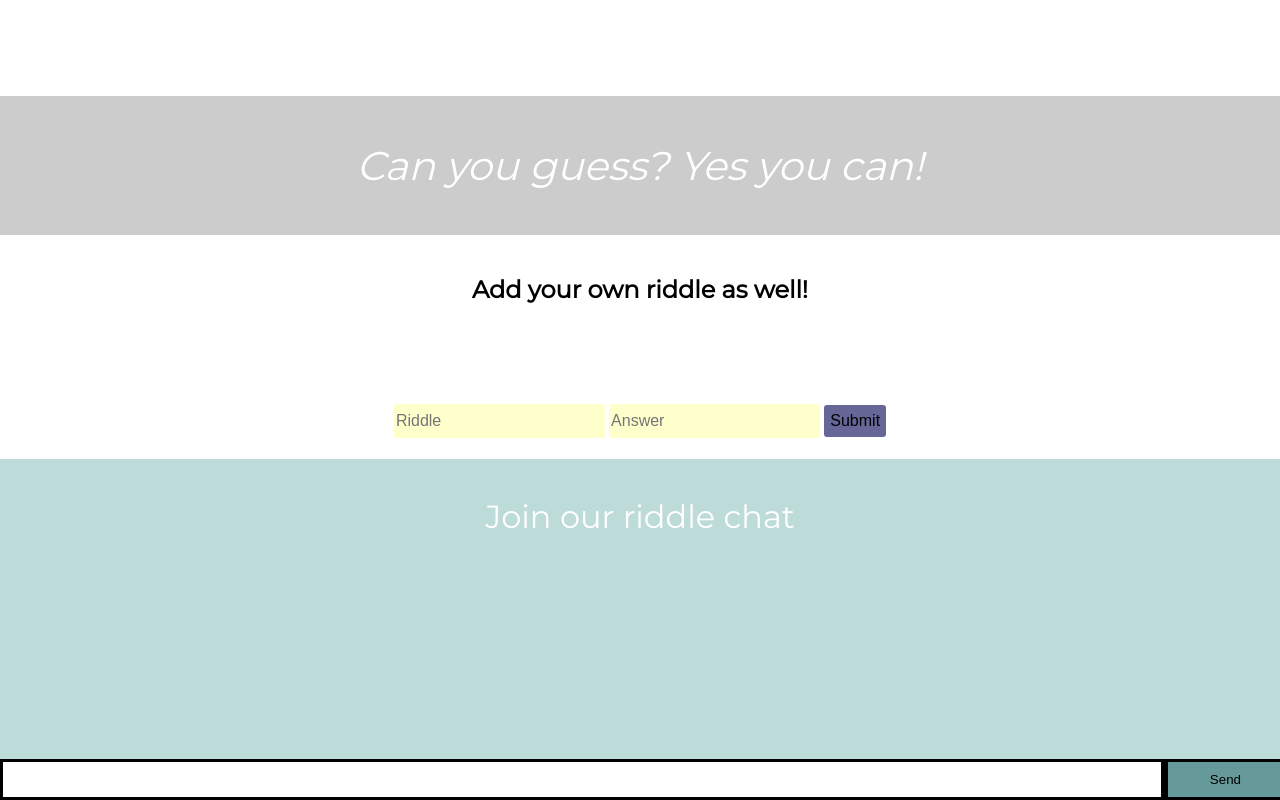
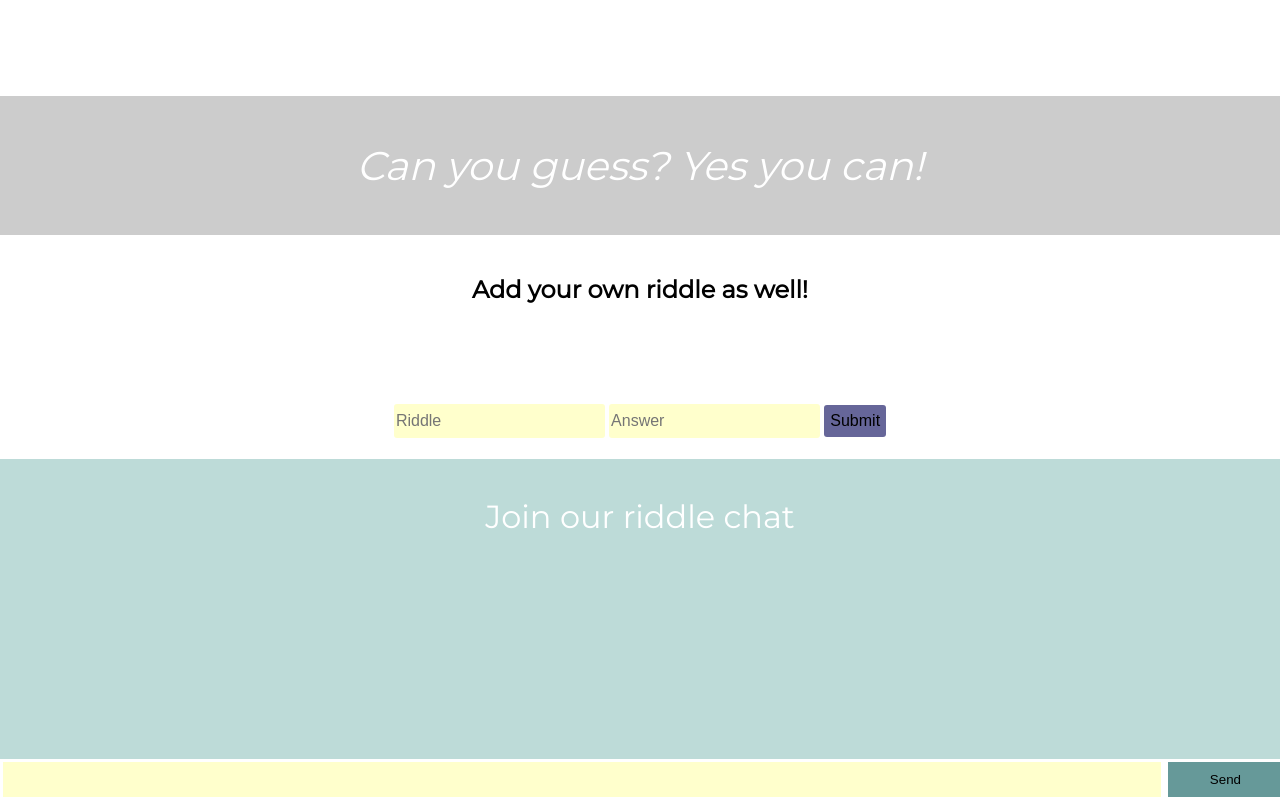
Before and after one commit to liberty-x/lxriddle, a website: page public/index.html in a window 1280 px wide. Shown: the part 990-1790 px from the top of the page. Drawn offline with nearby package versions, Linux system fonts and the light colour scheme; no server answers.

Commit message:
chat input colour changed

```diff
--- a/public/style.css
+++ b/public/style.css
@@ -198,7 +198,7 @@ footer {
 }
 
 .socketioForm {
-  background: #000;
+  background: white;
   padding: 3px;
   /*position: fixed;*/
   bottom: 0;
@@ -211,6 +211,7 @@ footer {
   padding: 10px;
   width: 89%;
   margin-right: .5%;
+  background-color: #FFFFCC;
 }
 .socketioButton {
   width: 9%;
```
